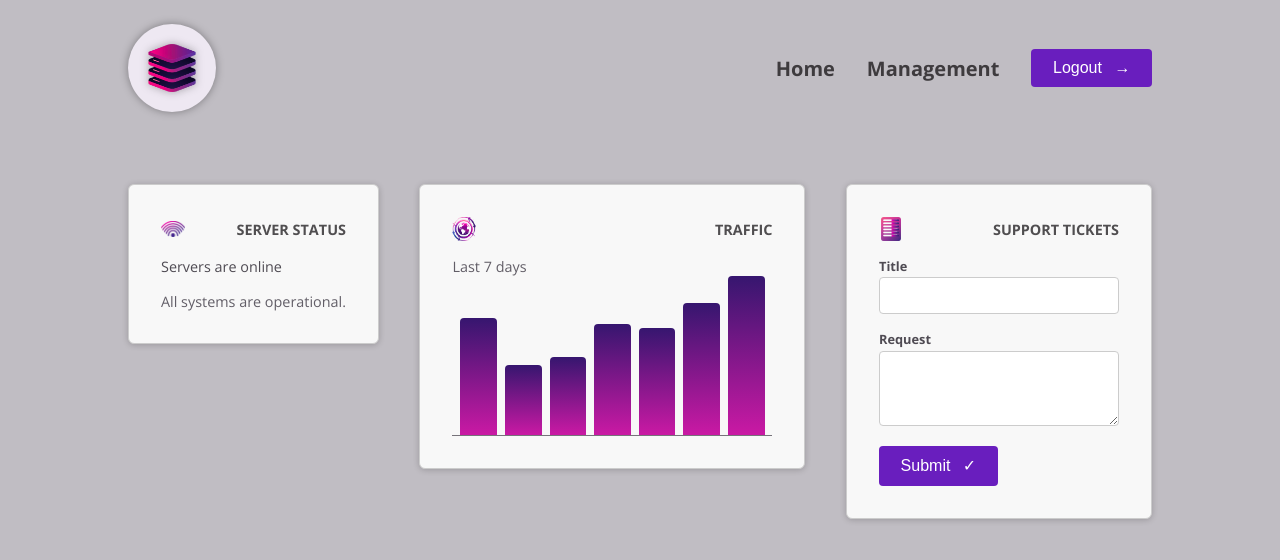
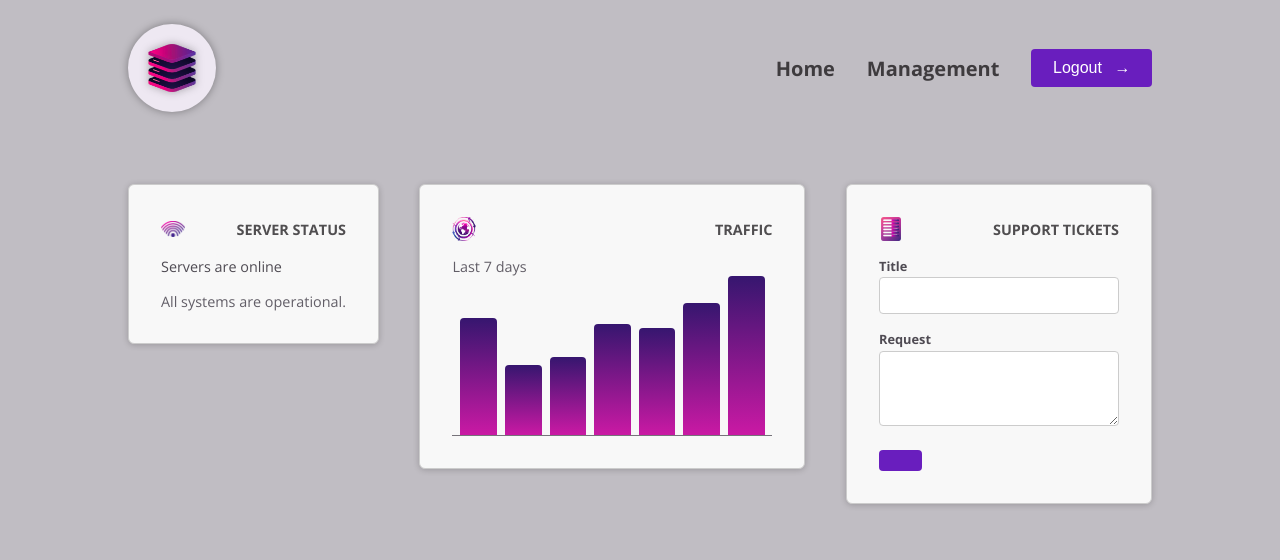
Before and after one commit to yashkmuar/server-management-project, an Angular app: page / in a window 1280 px wide. Shown: the top 560 px of the page. Built offline with nearby package versions, Linux system fonts and the light colour scheme.

Commit message:
using of attribute selecot on button, inside new-ticket component

```diff
--- a/src/app/dashboard/tickets/new-ticket/new-ticket.component.html
+++ b/src/app/dashboard/tickets/new-ticket/new-ticket.component.html
@@ -8,13 +8,13 @@
         <textarea name="request" id="request" rows="3"></textarea>
     </p>
     <p>
-        <button>
-            <span>
+        <button appButton>
+            <!-- <span>
                 Submit
             </span>
             <span class="icon">
                 ✓
-            </span>
+            </span> -->
         </button>
     </p>
 </form>
```
Also changed, not shown: src/app/shared/button/button.component.ts (line endings or trailing spaces).
